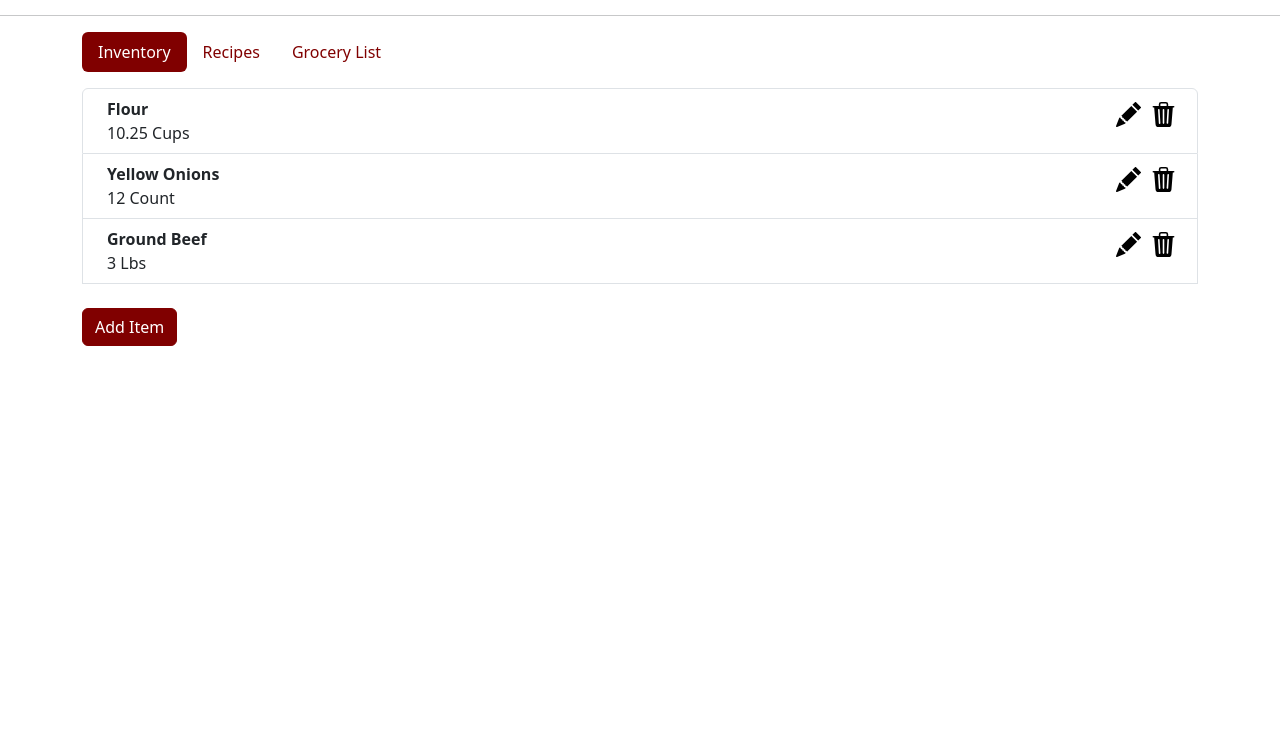
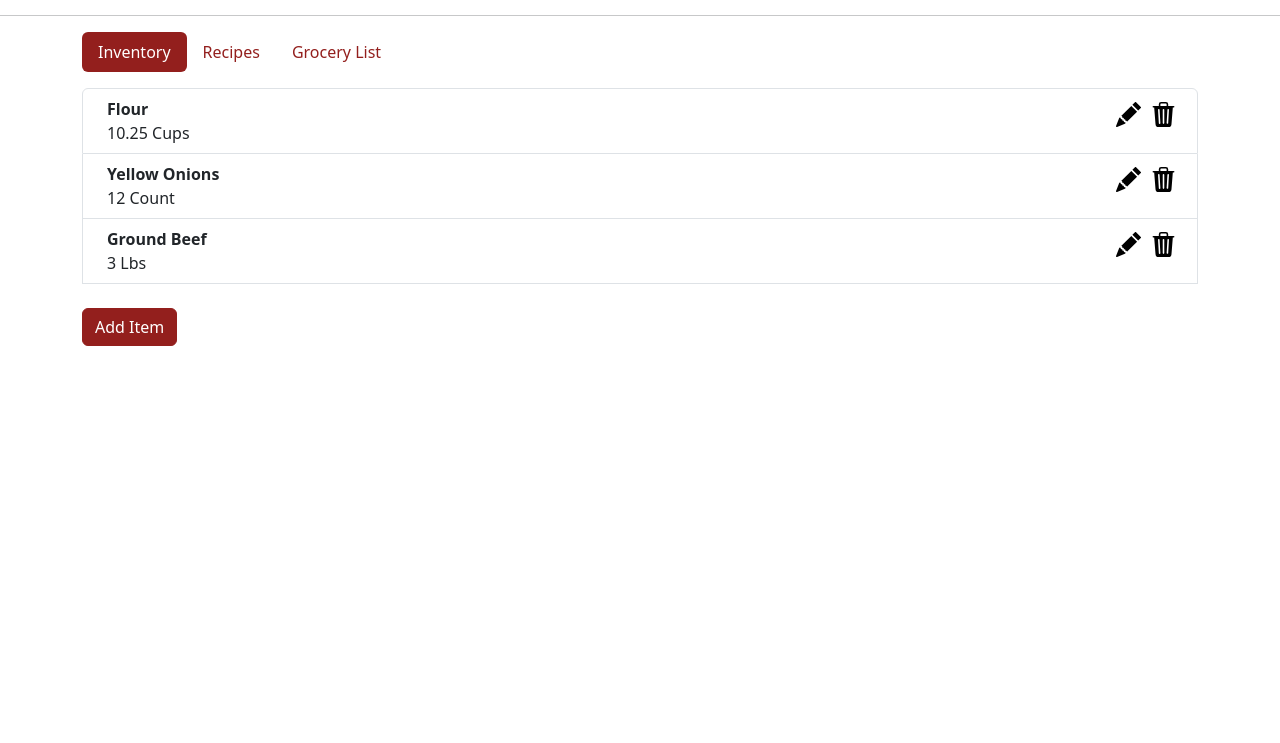
Before and after one commit to mthomas60wctc/Grocery-App, a website: page index.html in a window 1280 px wide. Shown: the part 57-800 px from the top of the page. Drawn offline with nearby package versions, Linux system fonts and the light colour scheme.

Commit message:
adds new colors

```diff
--- a/scss/app.scss
+++ b/scss/app.scss
@@ -1,5 +1,9 @@
-$primary: maroon;
+$primary: #931F1D;
+$secondary: #3EA1B0;
+$success: #22BF6E;
+
 img{
     margin:5px;
 }
+
 @import '../node_modules/bootstrap/scss/bootstrap';
```
Also changed, not shown: css/app.css, 1 other file.
